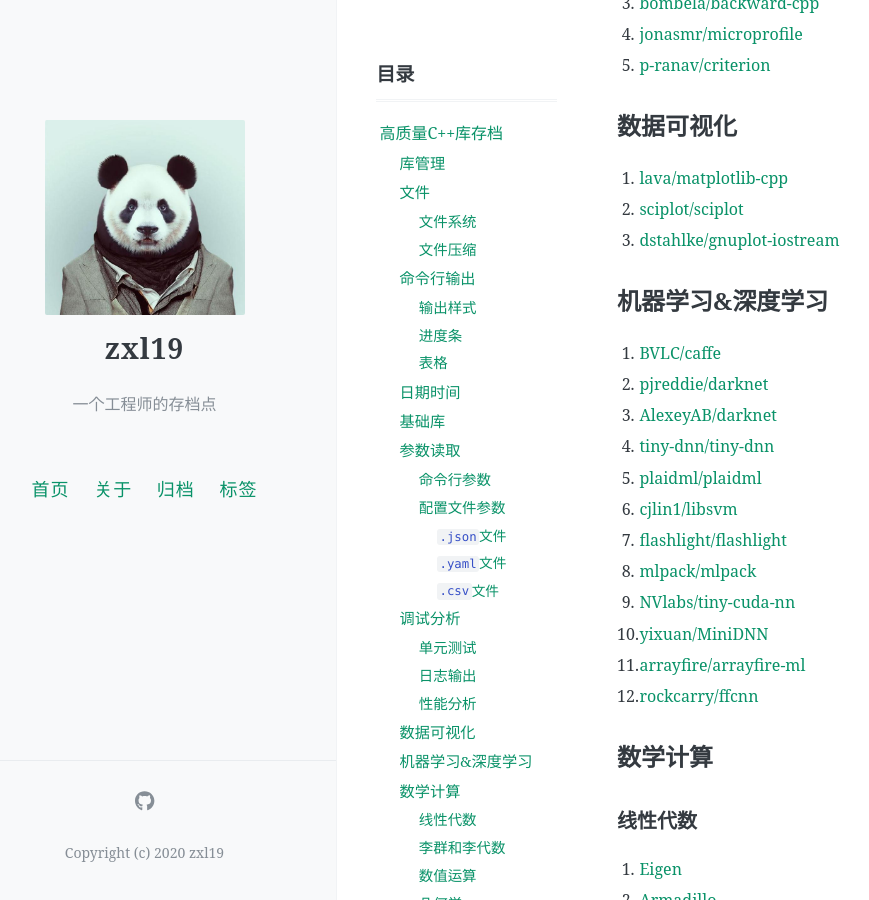
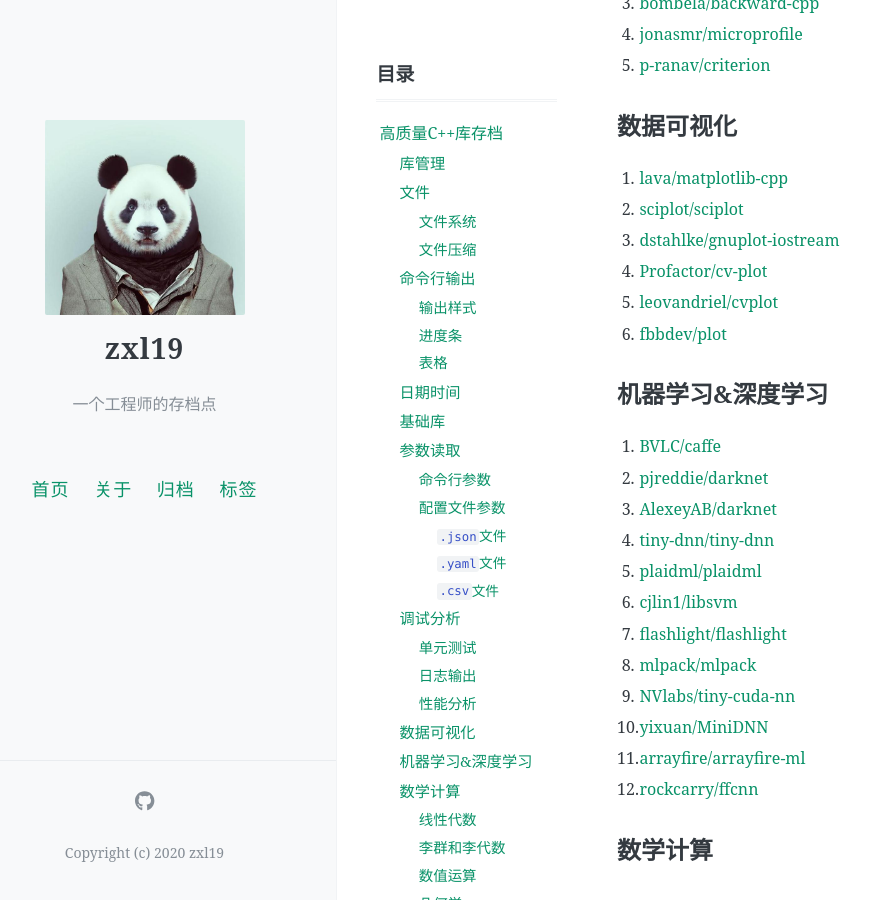
Before and after one commit to zxl19/zxl19.github.io, a Jekyll site: the page built from _posts/2021-06-01-cpp-library.md, in a window 1280 px wide and 900 px high, scrolled down 3214 px. Shown: the whole window, without its empty margins (47-916 px from the left). Built offline with Jekyll 4.4.1, drawn with Linux system fonts in a browser that asks for light colours; comment, search, counter and statistics services are not loaded.

Commit message:
Update Posts

```diff
--- a/_posts/2021-06-01-cpp-library.md
+++ b/_posts/2021-06-01-cpp-library.md
@@ -127,6 +127,9 @@ pinned: false
 1. [lava/matplotlib-cpp](https://github.com/lava/matplotlib-cpp)
 2. [sciplot/sciplot](https://github.com/sciplot/sciplot)
 3. [dstahlke/gnuplot-iostream](https://github.com/dstahlke/gnuplot-iostream)
+4. [Profactor/cv-plot](https://github.com/Profactor/cv-plot)
+5. [leovandriel/cvplot](https://github.com/leovandriel/cvplot)
+6. [fbbdev/plot](https://github.com/fbbdev/plot)
 
 ## 机器学习&深度学习
 
```
Also changed, not shown: _posts/2021-05-25-slam-tool.md (+2 -1 lines).
